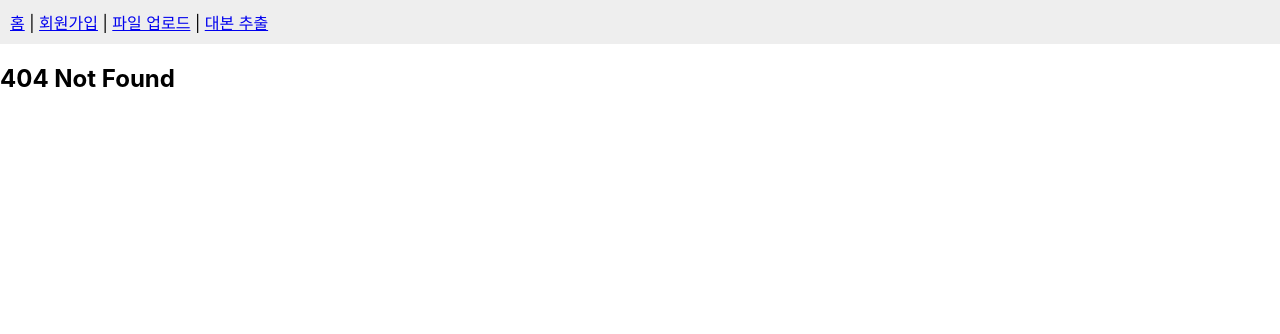
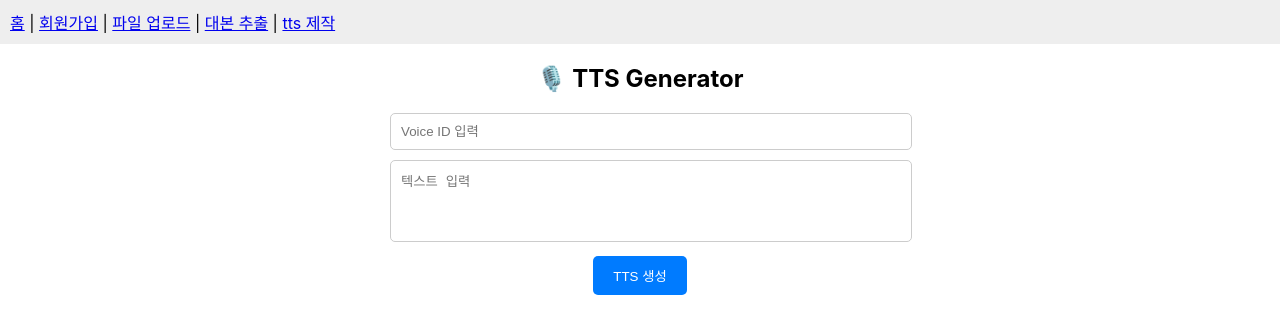
Before and after one commit to leeway01/test-front, a React (Create React App) app: page /generated in a window 1280 px wide. Before the commit this address had no page. Shown: the top 334 px of the page. Built offline with nearby package versions, Linux system fonts and the light colour scheme; the HTML template or start-up script is replaced by a standard one.

Commit message:
generate_tts

```diff
--- a/package.json
+++ b/package.json
@@ -3,6 +3,7 @@
   "version": "0.1.0",
   "private": true,
   "dependencies": {
+    "axios": "^1.7.9",
     "cra-template": "1.2.0",
     "react": "^19.0.0",
     "react-dom": "^19.0.0",
--- a/src/App.js
+++ b/src/App.js
@@ -5,6 +5,7 @@ import SignUp from './pages/SignUp';
 import Header from './components/Header';
 import Upload from './pages/Upload';
 import Stt from './pages/SttVideo';
+import Generated from './pages/generate_tts';
 
 function App() {
   return (
@@ -18,6 +19,7 @@ function App() {
         <Route path="/signup" element={<SignUp />} />
         <Route path="/upload" element={<Upload />} />
         <Route path="/stt" element={<Stt />} />
+        <Route path="/generated" element={<Generated />} />
         {/* 404 대응 */}
         <Route path="*" element={<h2>404 Not Found</h2>} />
       </Routes>
--- a/src/components/Header.jsx
+++ b/src/components/Header.jsx
@@ -6,7 +6,8 @@ function Header() {
     <header style={{ padding: '10px', backgroundColor: '#eee' }}>
       <nav>
         <Link to="/">홈</Link> | <Link to="/signup">회원가입</Link> |{' '}
-        <Link to="/upload">파일 업로드</Link> | <Link to="/stt">대본 추출</Link>
+        <Link to="/upload">파일 업로드</Link> | <Link to="/stt">대본 추출</Link>{' '}
+        | <Link to="/generated">tts 제작</Link>
       </nav>
     </header>
   );
--- a/src/pages/Upload.jsx
+++ b/src/pages/Upload.jsx
@@ -86,12 +86,11 @@ function VideoUpload() {
               {/* 🎵 배경음 재생 */}
               <audio controls>
                 <source
-                  src={`http://localhost:8000/audio/${videoData.background_music.file_path
-                    .replace(/^extracted_audio[\\/]/, '') // "extracted_audio/" 부분 제거
-                    .replace(/\\/g, '/')}`} // Windows 백슬래시를 슬래시로 변환
+                  src={`http://localhost:8000/extracted_audio/${videoData.background_music.file_path
+                    .replace(/^extracted_audio[\\/]/, '')
+                    .replace(/\\/g, '/')}`}
                   type="audio/mp3"
                 />
-                브라우저가 오디오 태그를 지원하지 않습니다.
               </audio>
             </>
           ) : (
@@ -119,12 +118,11 @@ function VideoUpload() {
                   {/* 🎤 TTS 음성 재생 */}
                   <audio controls>
                     <source
-                      src={`http://localhost:8000/audio/${tts.file_path
-                        .replace(/^extracted_audio[\\/]/, '') // "extracted_audio/" 부분 제거
-                        .replace(/\\/g, '/')}`} // Windows 백슬래시를 슬래시로 변환
+                      src={`http://localhost:8000/extracted_audio/${tts.file_path
+                        .replace(/^extracted_audio[\\/]/, '')
+                        .replace(/\\/g, '/')}`}
                       type="audio/mp3"
                     />
-                    브라우저가 오디오 태그를 지원하지 않습니다.
                   </audio>
                 </li>
               ))}
--- /dev/null
+++ b/src/pages/generate_tts.jsx
@@ -0,0 +1,117 @@
+import React, { useState } from 'react';
+import axios from 'axios';
+
+const TTSGenerator = () => {
+  const [voiceId, setVoiceId] = useState('');
+  const [text, setText] = useState('');
+  const [audioUrl, setAudioUrl] = useState(null);
+  const [loading, setLoading] = useState(false);
+  const [error, setError] = useState(null);
+
+  const handleGenerateTTS = async () => {
+    if (!voiceId || !text) {
+      setError('⚠️ Voice ID와 텍스트를 입력해주세요.');
+      return;
+    }
+
+    setLoading(true);
+    setError(null);
+    setAudioUrl(null);
+
+    try {
+      const response = await axios.post('http://localhost:8000/generate-tts', {
+        voice_id: voiceId,
+        text: text,
+      });
+
+      console.log('🔹 서버 응답:', response.data); // 서버 응답 로그 출력
+
+      if (response.data.file_url) {
+        setAudioUrl(`http://localhost:8000${response.data.file_url}`);
+      } else {
+        setError('❌ TTS 생성에 실패했습니다. (파일 URL 없음)');
+      }
+    } catch (err) {
+      console.error('🔴 서버 오류 발생:', err); // 전체 오류 콘솔 출력
+
+      if (err.response) {
+        // 서버가 응답한 경우 (에러 코드 포함)
+        console.error('📌 응답 상태 코드:', err.response.status);
+        console.error('📌 응답 데이터:', err.response.data);
+        setError(
+          `❌ 서버 오류: ${err.response.status} - ${
+            err.response.data.detail || '알 수 없는 오류'
+          }`
+        );
+      } else if (err.request) {
+        // 요청이 전송되었지만 응답이 없는 경우
+        console.error('📌 요청 정보:', err.request);
+        setError('❌ 서버 응답이 없습니다. 백엔드가 실행 중인지 확인하세요.');
+      } else {
+        // 기타 요청 설정 중 오류 발생
+        console.error('📌 오류 메시지:', err.message);
+        setError(`❌ 요청 중 오류 발생: ${err.message}`);
+      }
+    } finally {
+      setLoading(false);
+    }
+  };
+
+  return (
+    <div style={{ maxWidth: '500px', margin: 'auto', textAlign: 'center' }}>
+      <h2>🎙️ TTS Generator</h2>
+      <input
+        type="text"
+        placeholder="Voice ID 입력"
+        value={voiceId}
+        onChange={(e) => setVoiceId(e.target.value)}
+        style={{
+          width: '100%',
+          padding: '10px',
+          marginBottom: '10px',
+          borderRadius: '5px',
+          border: '1px solid #ccc',
+        }}
+      />
+      <textarea
+        placeholder="텍스트 입력"
+        value={text}
+        onChange={(e) => setText(e.target.value)}
+        rows="4"
+        style={{
+          width: '100%',
+          padding: '10px',
+          marginBottom: '10px',
+          borderRadius: '5px',
+          border: '1px solid #ccc',
+          resize: 'none',
+        }}
+      />
+      <button
+        onClick={handleGenerateTTS}
+        style={{
+          backgroundColor: '#007bff',
+          color: '#fff',
+          padding: '10px 20px',
+          borderRadius: '5px',
+          border: 'none',
+          cursor: 'pointer',
+        }}
+        disabled={loading}
+      >
+        {loading ? '생성 중...' : 'TTS 생성'}
+      </button>
+
+      {error && <p style={{ color: 'red', marginTop: '10px' }}>{error}</p>}
+
+      {audioUrl && (
+        <div style={{ marginTop: '20px' }}>
+          <h3>🎵 생성된 음성</h3>
+          <audio controls src={audioUrl} style={{ width: '100%' }} />
+        </div>
+      )}
+    </div>
+  );
+};
+
+export default TTSGenerator;
```
Also changed, not shown: 1 other file (tests, documents, lock files or other folders).
